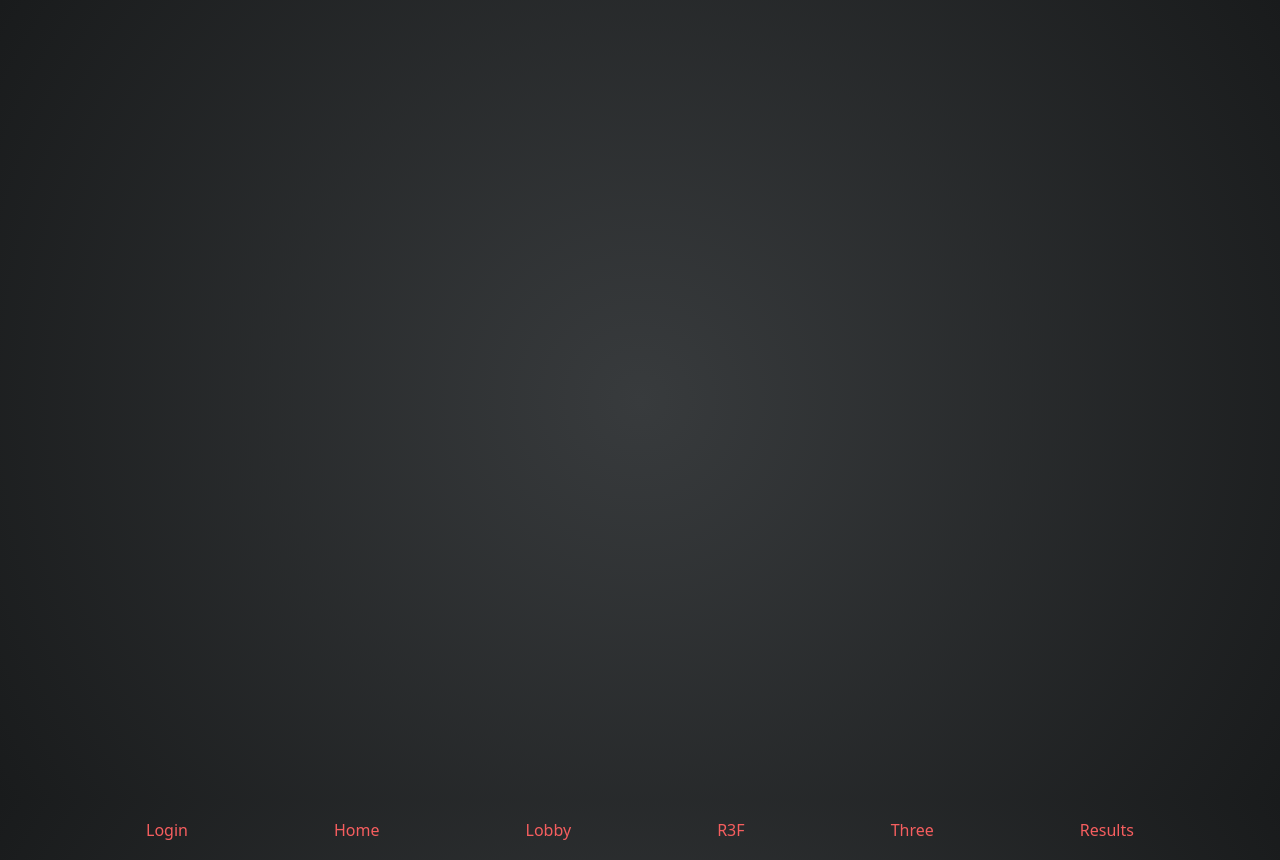
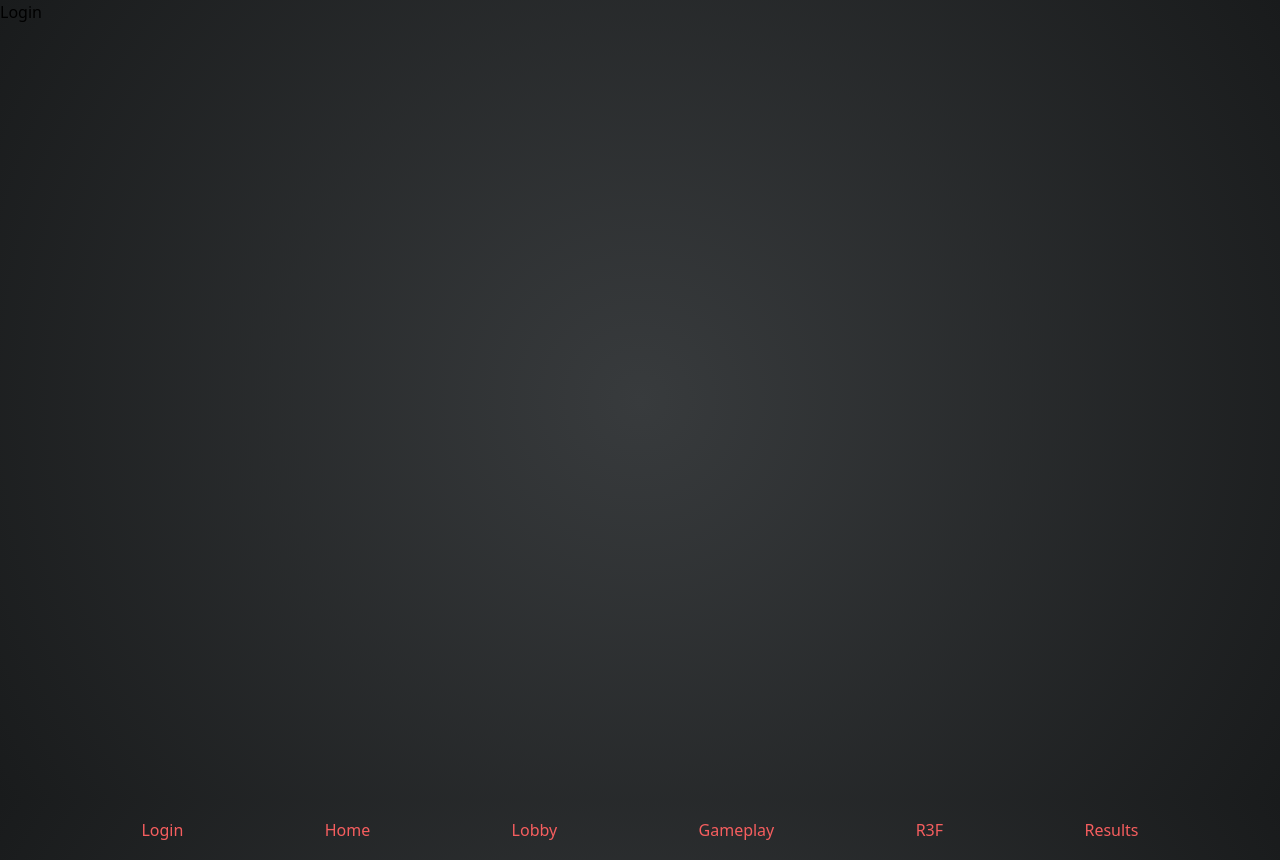
Before and after one commit to MSLKW/42-transcendence, a React (Vite) app: page / in a window 1280 px wide. Built offline with nearby package versions, Linux system fonts and the light colour scheme.

Commit message:
feat: created placeholder pages

```diff
--- a/src/App.tsx
+++ b/src/App.tsx
@@ -1,9 +1,22 @@
+import { useGameStore } from "./store/useGameStore";
+import { Login } from "./pages/Login";
+import { Home } from "./pages/Home";
+import { Lobby } from "./pages/Lobby";
+import { Gameplay } from "./pages/Gameplay";
+import { R3F } from "./pages/R3F";
+import { Results } from "./pages/Results";
+
 function App() {
+	const currentScene = useGameStore((state) => state.currentScene);
+
 	return (
 		<>
-			<div className="w-full h-full">
-
-			</div>
+			{currentScene === 'LOGIN' && <Login />}
+			{currentScene === 'HOME' && <Home />}
+			{currentScene === 'LOBBY' && <Lobby />}
+			{currentScene === 'GAMEPLAY' && <Gameplay />}
+			{currentScene === 'R3F' && <R3F />}
+			{currentScene === 'RESULTS' && <Results />}
 		</>
 	)
 }
--- a/src/Dev.tsx
+++ b/src/Dev.tsx
@@ -1,22 +1,46 @@
-function Dev() {
+import { useGameStore } from './store/useGameStore';
+
+export default function Dev() {
+	const setScene = useGameStore((state) => state.setScene);
+
 	return (
-		<>
 		<section className="w-full h-15">
 			<ul className="
 				w-full h-full
 				flex place-content-evenly place-items-center
 				text-r4
 			">
-					<li>Login</li>
-					<li>Home</li>
-					<li>Lobby</li>
-					<li>R3F</li>
-					<li>Three</li>
-					<li>Results</li>
+				<li>
+					<button type="button" className="btn-dev" onClick={() => setScene('LOGIN')}>
+						Login
+					</button>
+				</li>
+				<li>
+					<button type="button" className="btn-dev" onClick={() => setScene('HOME')}>
+						Home
+					</button>
+				</li>
+				<li>
+					<button type="button" className="btn-dev" onClick={() => setScene('LOBBY')}>
+						Lobby
+					</button>
+				</li>
+				<li>
+					<button type="button" className="btn-dev" onClick={() => setScene('GAMEPLAY')}>
+						Gameplay
+					</button>
+				</li>
+				<li>
+					<button type="button" className="btn-dev" onClick={() => setScene('R3F')}>
+						R3F
+					</button>
+				</li>
+				<li>
+					<button type="button" className="btn-dev" onClick={() => setScene('RESULTS')}>
+						Results
+					</button>
+				</li>
 			</ul>
 		</section>
-		</>
 	);
 }
-
-export default Dev;
--- /dev/null
+++ b/src/pages/Gameplay.tsx
@@ -0,0 +1,7 @@
+export const Gameplay = () => {
+	return (
+		<section className="w-screen h-screen">
+			<h1>Gameplay</h1>
+		</section>
+	);
+}
--- /dev/null
+++ b/src/pages/Home.tsx
@@ -0,0 +1,7 @@
+export const Home = () => {
+	return (
+		<section className="w-screen h-screen">
+			<h1>Home</h1>
+		</section>
+	);
+}
--- /dev/null
+++ b/src/pages/Lobby.tsx
@@ -0,0 +1,7 @@
+export const Lobby = () => {
+	return (
+		<section className="w-screen h-screen">
+			<h1>Lobby</h1>
+		</section>
+	);
+}
--- /dev/null
+++ b/src/pages/Login.tsx
@@ -0,0 +1,7 @@
+export const Login = () => {
+	return (
+		<section className="w-screen h-screen">
+			<h1>Login</h1>
+		</section>
+	);
+}
--- /dev/null
+++ b/src/pages/R3F.tsx
@@ -0,0 +1,7 @@
+export const R3F = () => {
+	return (
+		<section className="w-screen h-screen">
+			<h1>R3F</h1>
+		</section>
+	);
+}
--- /dev/null
+++ b/src/pages/Results.tsx
@@ -0,0 +1,7 @@
+export const Results = () => {
+	return (
+		<section className="w-screen h-screen">
+			<h1>Results</h1>
+		</section>
+	);
+}
--- a/src/store/useGameStore.ts
+++ b/src/store/useGameStore.ts
@@ -1,6 +1,6 @@
 import { create } from "zustand";
 
-export type GameScene = "LOGIN" | "HOME" | "LOBBY" | "GAMEPLAY" | "R3FGAMEPLAY" | "RESULTS";
+export type GameScene = "LOGIN" | "HOME" | "LOBBY" | "GAMEPLAY" | "R3F" | "RESULTS";
 
 interface GameState {
 	currentScene: GameScene;
```
Lines whose indentation alone changed are shown as unchanged.
